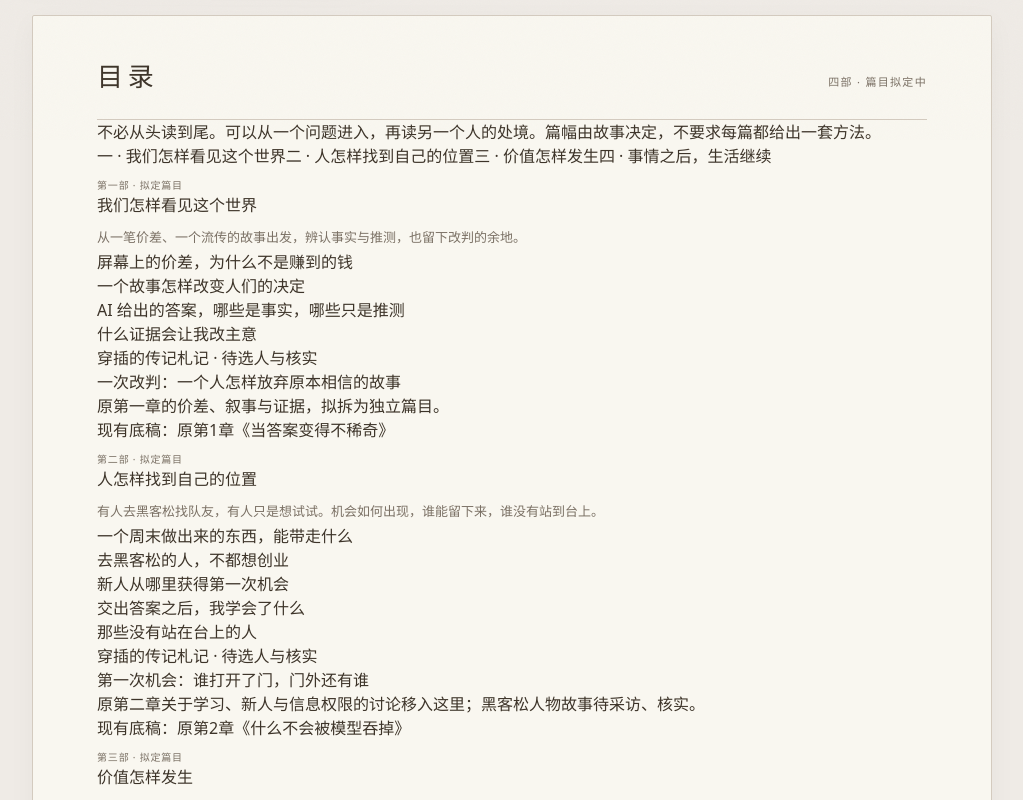
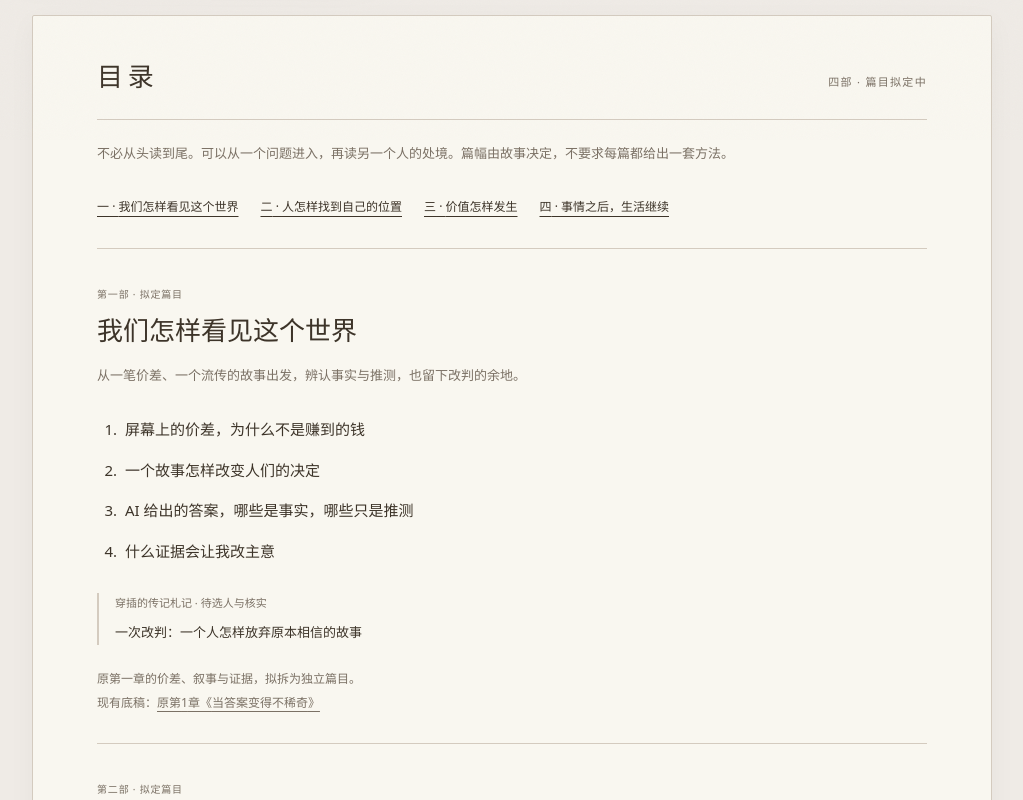
Before and after one commit to YuqingNicole/Selfpage, a Next.js app: page /book in a window 1280 px wide. Shown: the part 660-1460 px from the top of the page, without its empty margins (128-1151 px from the left). Built offline with nearby package versions, Linux system fonts and the light colour scheme; no server answers.

Commit message:
book: update four-part reading directory

```diff
--- a/src/app/book/book.module.css
+++ b/src/app/book/book.module.css
@@ -42,3 +42,17 @@
 :global(.dark) .chapterHeading { color: hsl(40 27% 86%); }
 :global(.dark) .chapterHeading p { color: hsl(34 13% 65%); }
 @media (prefers-reduced-motion: reduce) { .cover, .cover:hover { transition: none; transform: none; } }
+
+.directoryNote { color: var(--book-muted); font-size: 13px; line-height: 2; margin: 20px 0; }
+.partNav { display: flex; flex-wrap: wrap; gap: 8px 22px; margin: 22px 0; font-size: 12px; line-height: 2; }
+.partNav a { text-decoration: underline; text-underline-offset: 5px; padding-block: 7px; }
+.part { border-top: 1px solid var(--book-line); padding: 28px 0; scroll-margin-top: 90px; }
+.partTitle { font-family: 'Songti SC', 'STSong', serif; font-size: clamp(21px, 3vw, 26px); line-height: 1.7; margin-top: 8px; }
+.essayList { list-style: decimal; padding-left: 1.6em; margin: 22px 0; font-size: 15px; line-height: 1.9; }
+.essayList li { padding: 6px 0 6px 4px; }
+.biography { border-left: 2px solid var(--book-line); padding-left: 16px; margin: 22px 0; font-size: 13px; line-height: 1.9; }
+.biography h4 { color: var(--book-muted); font-size: 11px; font-weight: 400; margin-bottom: 6px; }
+.mapping { color: var(--book-muted); font-size: 12px; line-height: 2; }
+.mapping a { text-decoration: underline; text-underline-offset: 4px; }
+.drafts { margin-top: 32px; }
+@media (max-width: 620px) { .catalogueHead { flex-wrap: wrap; gap: 12px; } .essayList { font-size: 14px; } }
```
